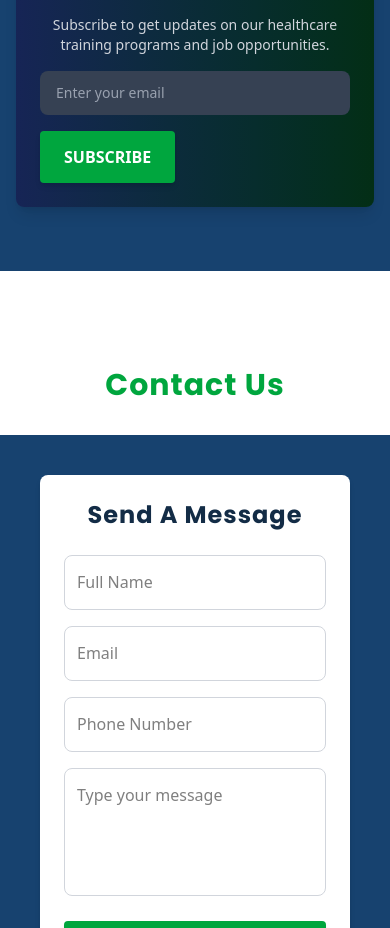
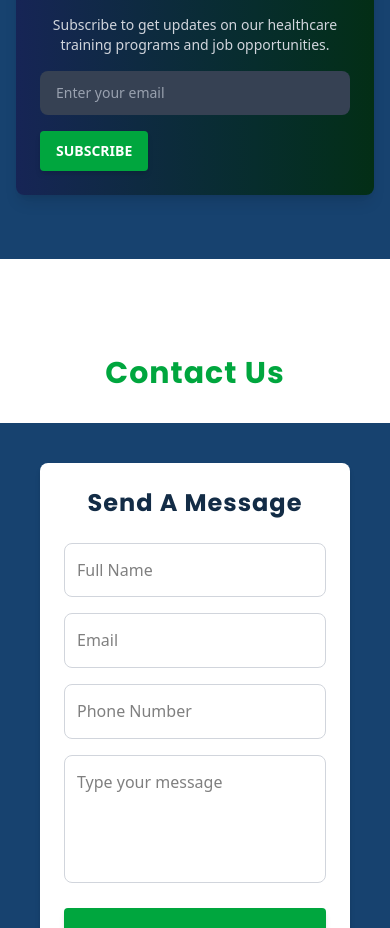
Before and after one commit to snoopyylion/carepro, a Next.js app: page / in a window 390 px wide. Shown: the part 6086-7014 px from the top of the page. Built offline with nearby package versions, Linux system fonts and the light colour scheme.

Commit message:
updated again

```diff
--- a/components/Faqs.tsx
+++ b/components/Faqs.tsx
@@ -149,10 +149,11 @@ const FAQSection = () => {
             />
             <button
               type="submit"
-              className="group relative z-10 w-fit cursor-pointer overflow-hidden rounded-sm uppercase  bg-green-600 hover:bg-green-700 font-semibold px-6 py-3 shadow-md transition duration-300"
+              className="group relative z-10 w-fit cursor-pointer overflow-hidden rounded-sm bg-green-600 hover:bg-green-700 font-semibold px-4 sm:px-6 py-2.5 sm:py-3 text-sm sm:text-base shadow-md transition duration-300 uppercase"
             >
               Subscribe
             </button>
+
           </form>
 
           {message && (
```
